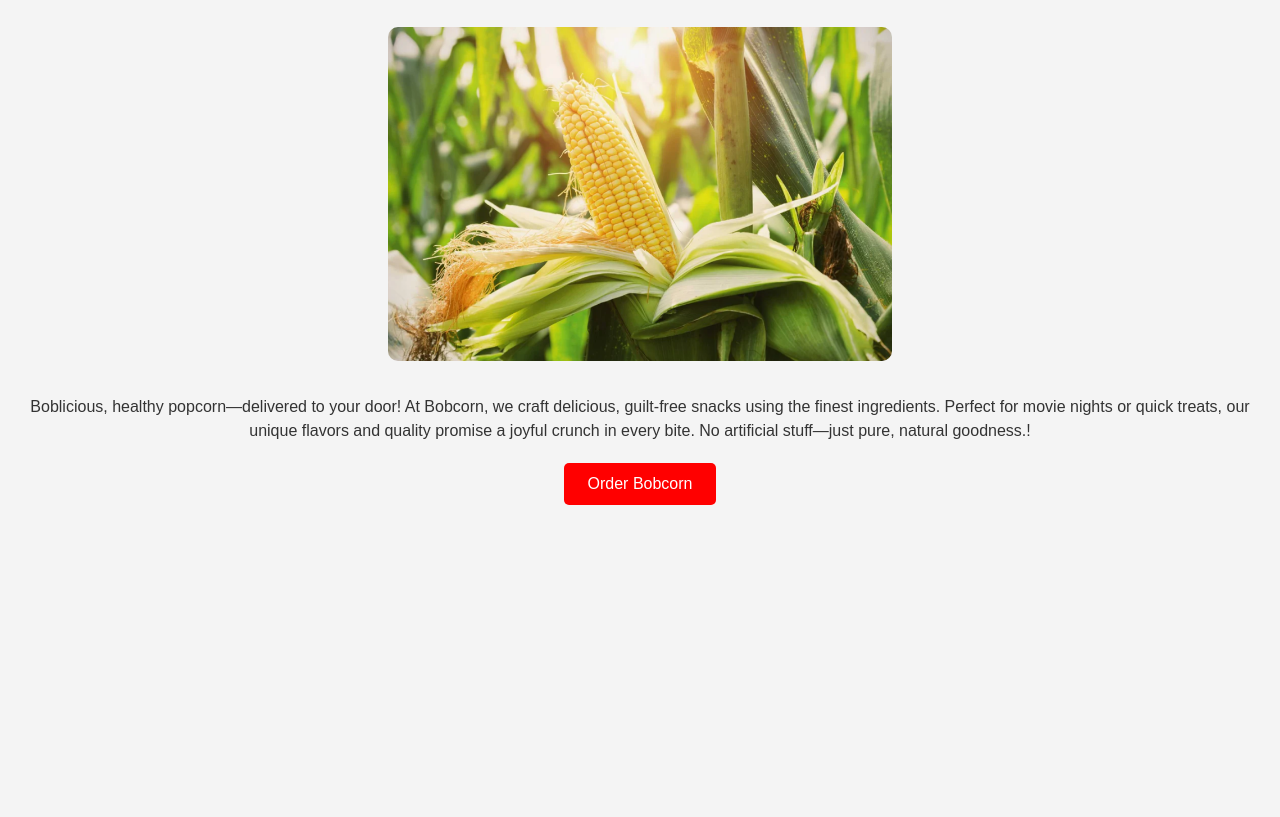
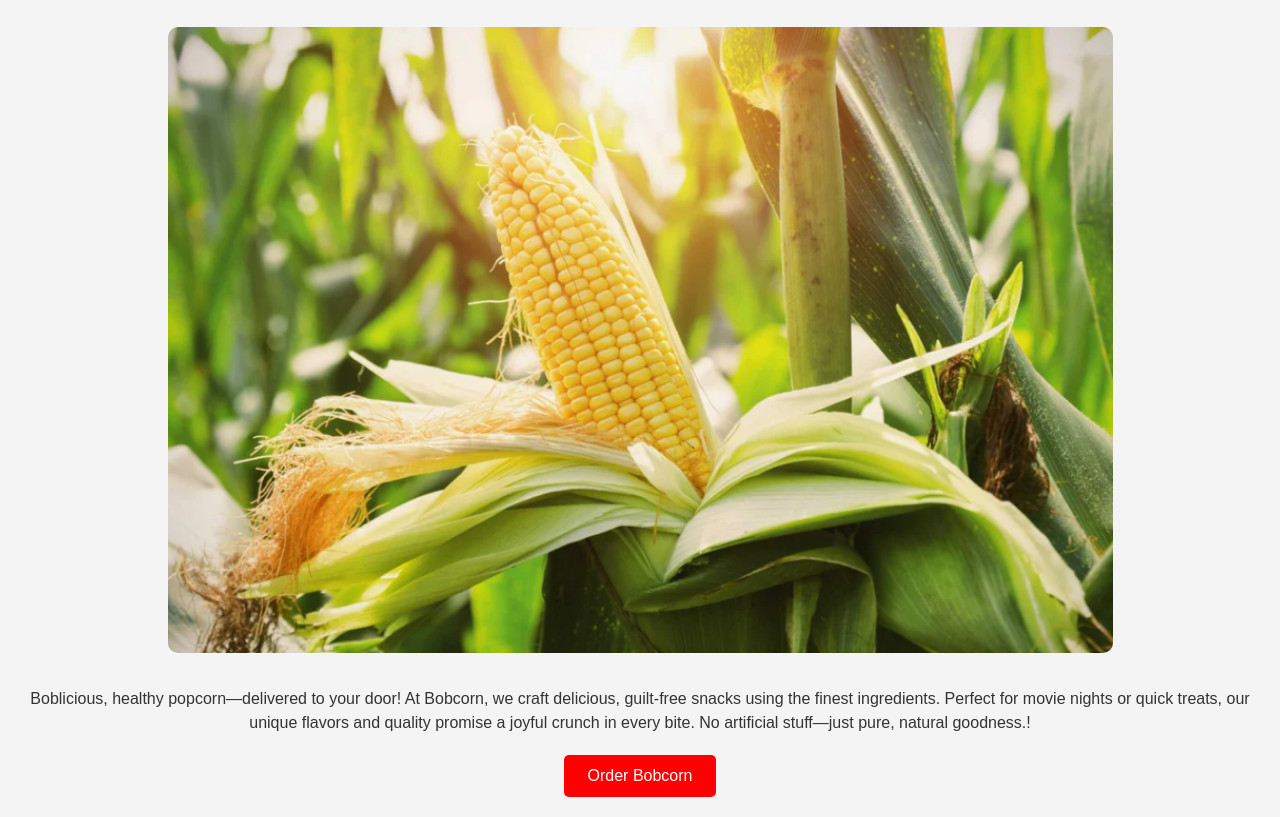
Before and after one commit to latest-news111/hi, a plain HTML site: page index.html in a window 1280 px wide. Shown: the part 106-923 px from the top of the page. Before the commit the page ends 800 px from the top, so only its background shows below. Drawn offline with Linux system fonts and the light colour scheme.

Commit message:
Update index.html

```diff
--- a/index.html
+++ b/index.html
@@ -93,7 +93,7 @@
         </nav>
     </header>
     <h1>Bobcorn</h1>
-    <img src="bob.png" alt="Bobcorn Image"style="width: 40%;">
+    <img src="bob.png" alt="Bobcorn Image"style="width: 75%;">
     <p>Boblicious, healthy popcorn—delivered to your door! At Bobcorn, we craft delicious, guilt-free snacks using the finest ingredients. Perfect for movie nights or quick treats, our unique flavors and quality promise a joyful crunch in every bite. No artificial stuff—just pure, natural goodness.!</p>
     <p></p>
     <button onclick="showPopup()">Order Bobcorn</button>
```
